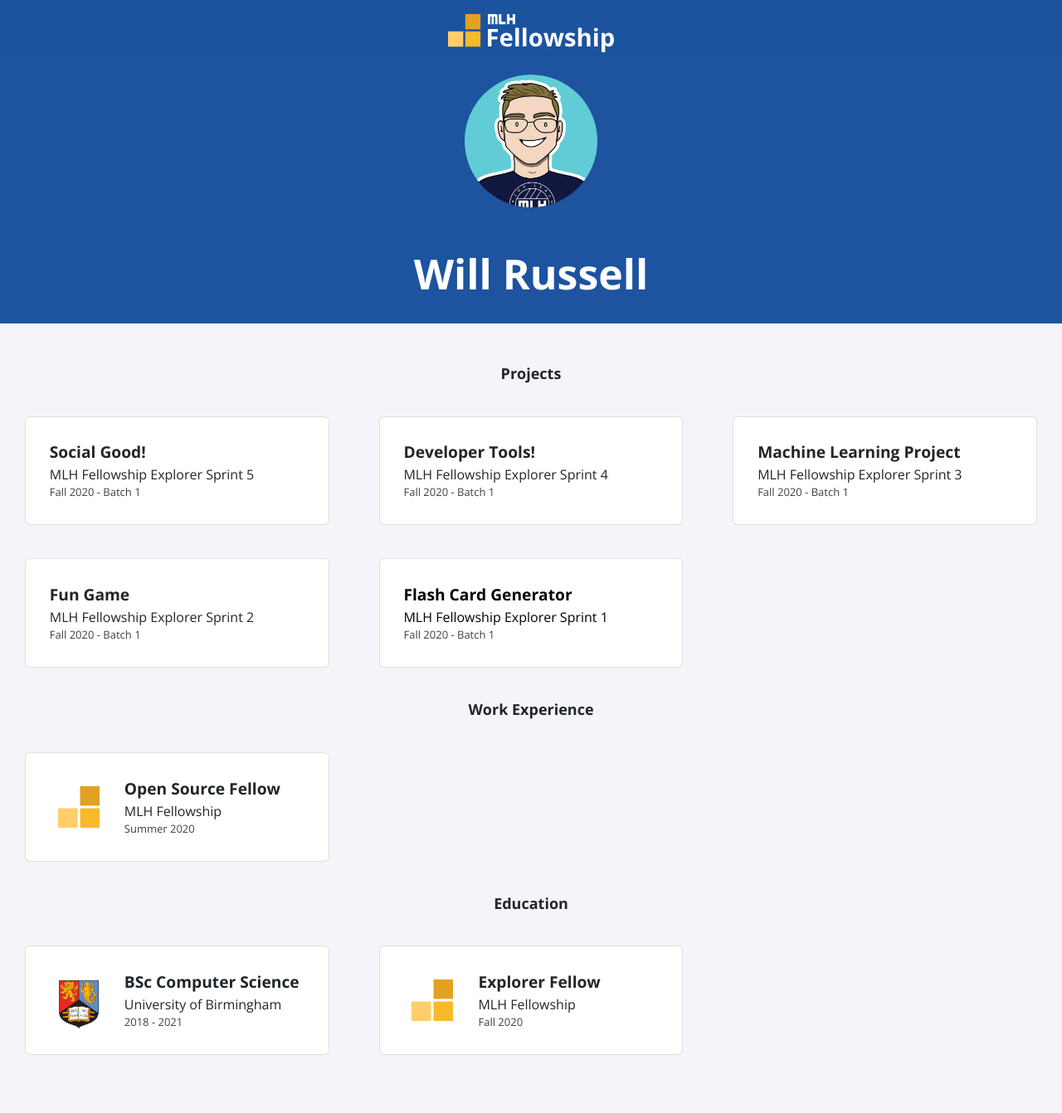
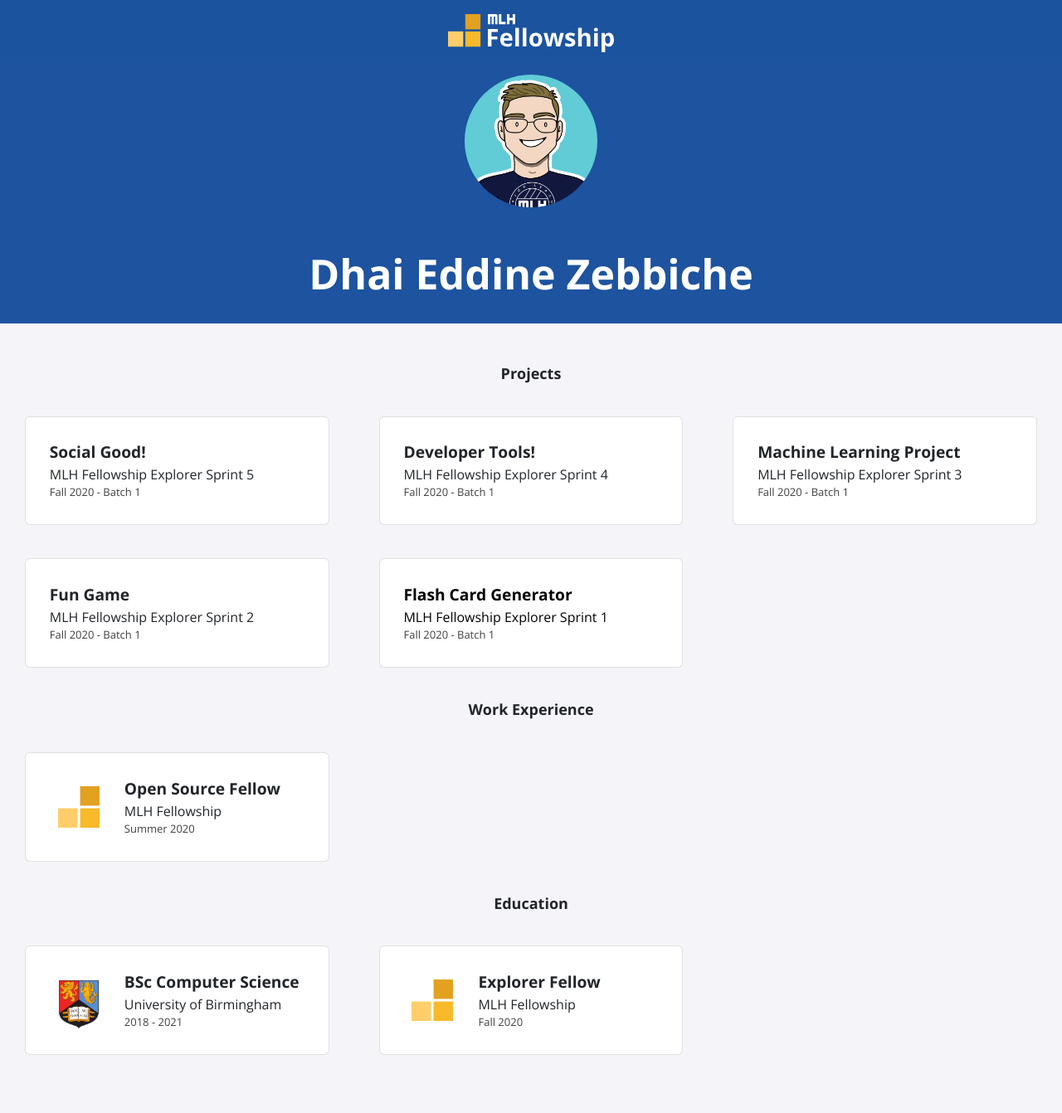
Before and after one commit to 0xdia/0xdia.github.io, a Jekyll site: the page built from index.html, in a window 1280 px wide. Shown: the whole page at 83% size. Built offline with Jekyll 4.4.1, drawn with Linux system fonts in a browser that asks for light colours; nearby versions of some CDN libraries.

Commit message:
Update _config.yml to include my information.

```diff
--- a/_config.yml
+++ b/_config.yml
@@ -1,13 +1,13 @@
-title: "Will Russell"
-email: fellowship@mlh.io
+title: "Dhai Eddine Zebbiche"
+email: joseph2798@gmail.com
 description: >- # this means to ignore newlines until "baseurl:"
   Write an awesome description for your new site here. You can edit this
   line in _config.yml. It will appear in your document head meta (for
   Google search results) and in your feed.xml site description.
 baseurl: "/"
-url: "/portfolio-template"
-twitter_username: mlhacks
-github_username:  mlh-fellowship
+url: "https://0xdia.github.io/"
+twitter_username: Dhai Eddine Zebbiche
+github_username:  0xdia
 
 sass:
   sass_dir: _sass
```
